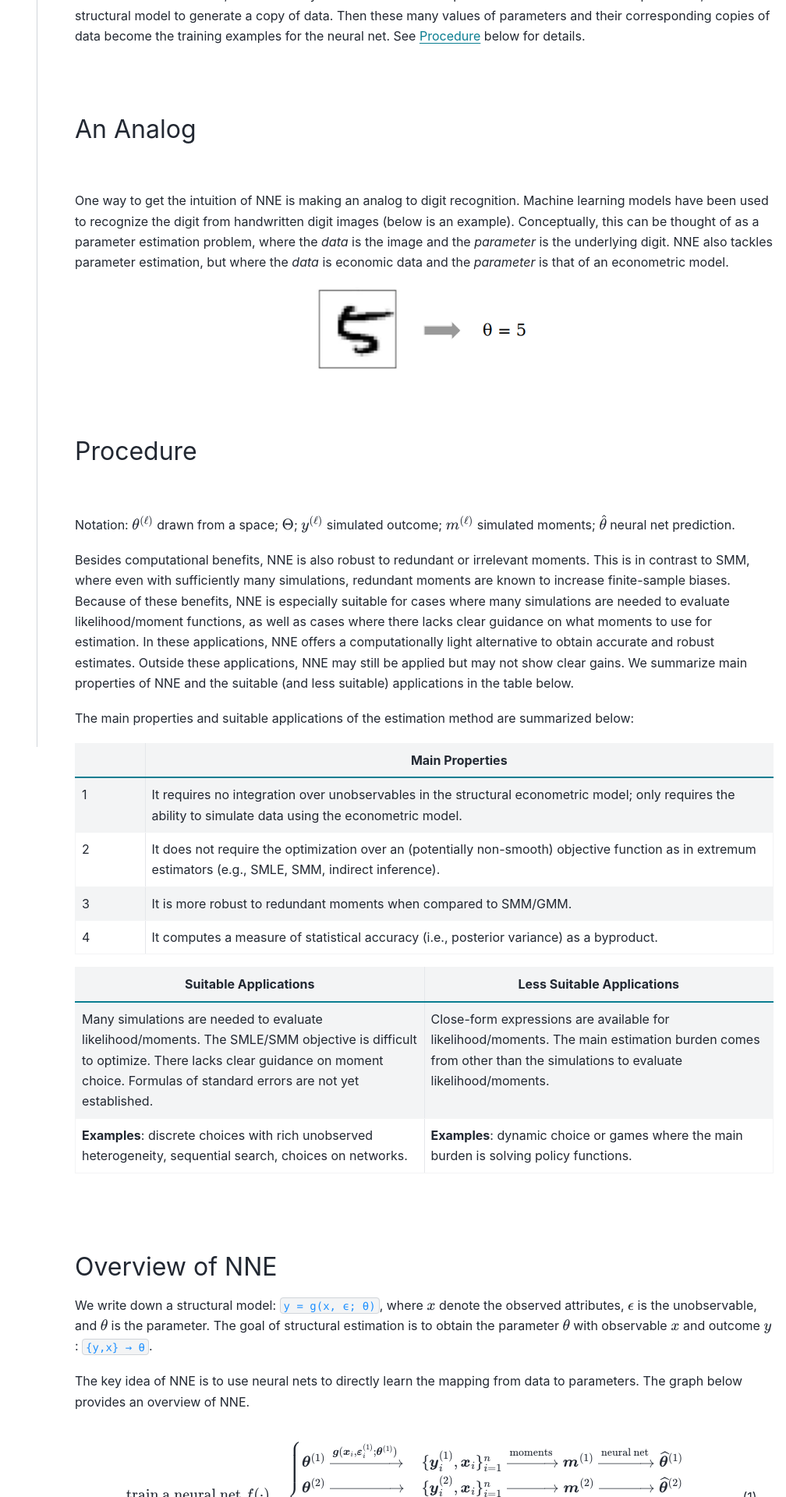
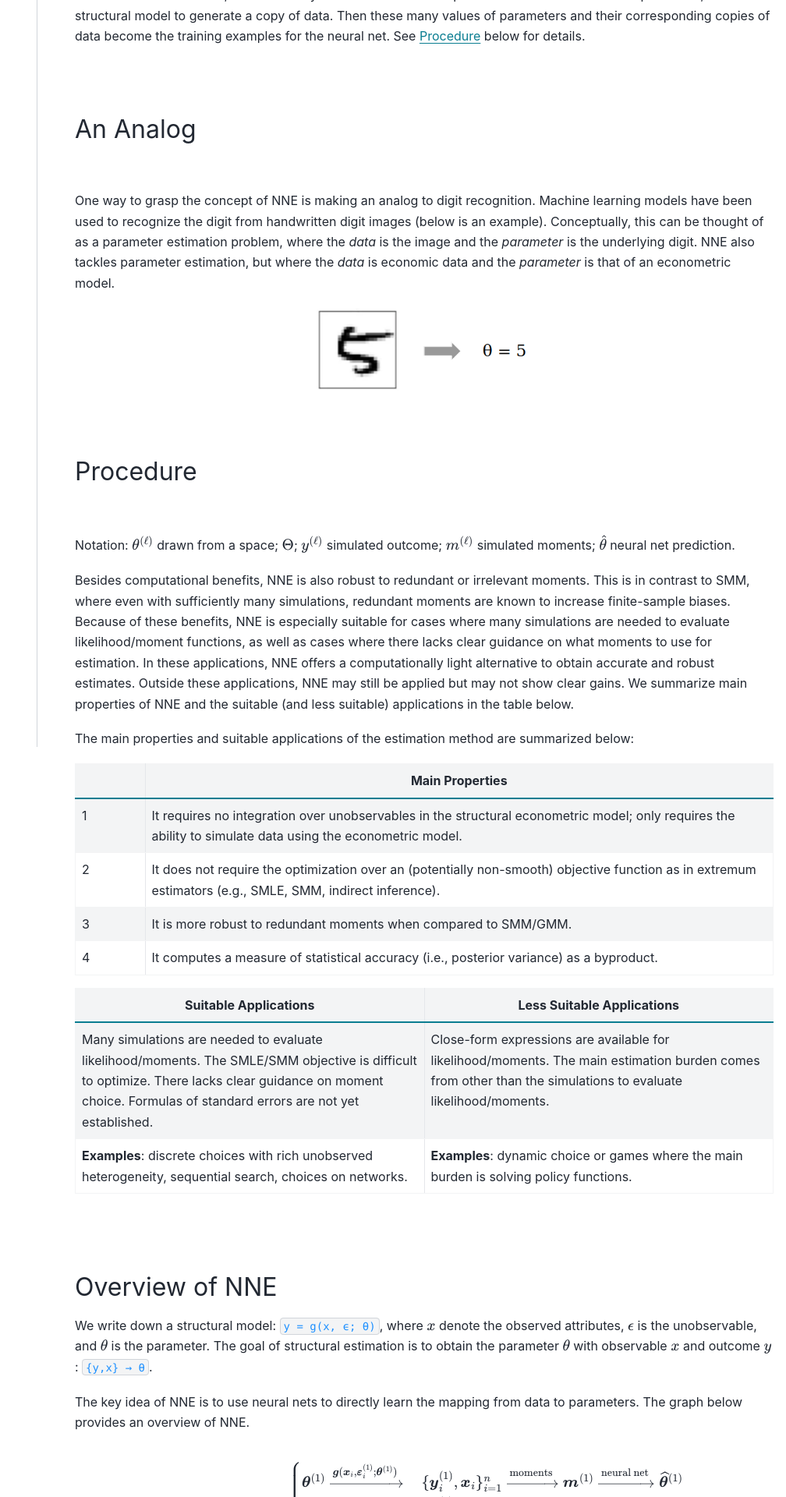
Before and after one commit to nnehome/nnehome.github.io, a Sphinx documentation site: the page built from docs/source/home/home.rst, in a window 1280 px wide. Shown: the part 911-2831 px from the top of the page at 78% size, without its empty margins (272-1280 px from the left). Built offline with Sphinx 7.4.7 and the PyData theme 0.15.4, drawn with Linux system fonts in a browser that asks for light colours.

Commit message:
some change

```diff
--- a/docs/source/home/home.rst
+++ b/docs/source/home/home.rst
@@ -35,7 +35,7 @@
 An Analog
 ---------------
 |
-One way to get the intuition of NNE is making an analog to digit recognition. Machine learning models have been used to recognize the digit from handwritten digit images (below is an example). Conceptually, this can be thought of as a parameter estimation problem, where the *data* is the image and the *parameter* is the underlying digit. NNE also tackles parameter estimation, but where the *data* is economic data and the *parameter* is that of an econometric model.
+One way to grasp the concept of NNE is making an analog to digit recognition. Machine learning models have been used to recognize the digit from handwritten digit images (below is an example). Conceptually, this can be thought of as a parameter estimation problem, where the *data* is the image and the *parameter* is the underlying digit. NNE also tackles parameter estimation, but where the *data* is economic data and the *parameter* is that of an econometric model.
 
 .. image:: digit_rec.png
   :scale: 70%
```
